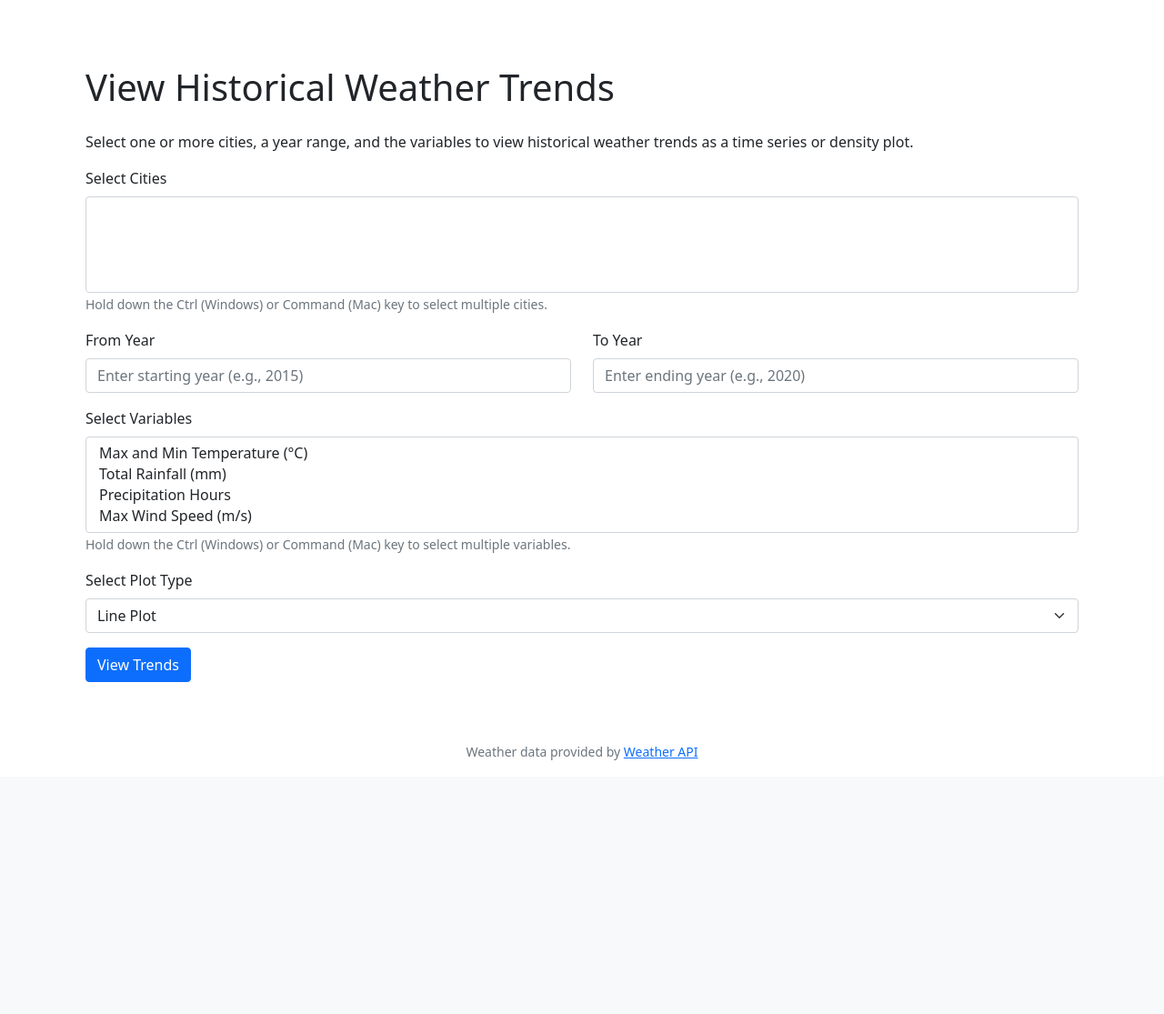
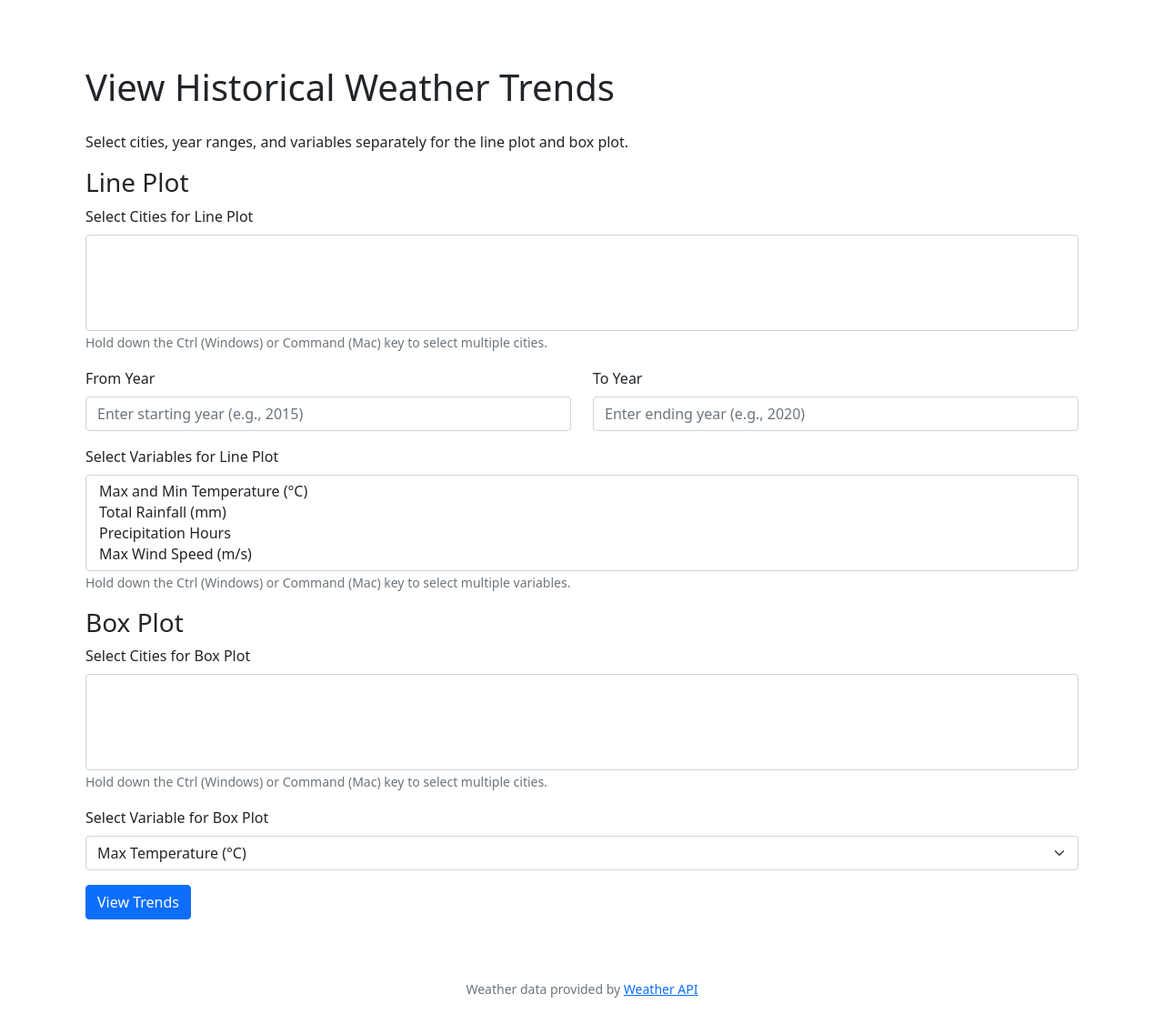
Before and after one commit to zombie-programmer-code/DA332_course_project_weather_visualization, a Python web app: template templates/historical_trends.html in a window 1280 px wide. Shown: the part 58-1173 px from the top of the page at 91% size. Before the commit the page ends 894 px from the top, so only its background shows below. Run offline with Jinja, Linux system fonts and the light colour scheme; the template is opened without the code that fills it, so the values that code supplies are empty.

Commit message:
added photos and updated templates

```diff
--- a/templates/historical_trends.html
+++ b/templates/historical_trends.html
@@ -7,14 +7,16 @@ Historical Weather Trends
 {% block main %}
 <div class="container mt-4">
     <h1 class="mb-4">View Historical Weather Trends</h1>
-    <p>Select one or more cities, a year range, and the variables to view historical weather trends as a time series or density plot.</p>
+    <p>Select cities, year ranges, and variables separately for the line plot and box plot.</p>
 
-    <!-- Form for selecting cities, year range, variables, and plot type -->
+    <!-- Form for selecting cities, year range, and variables -->
     <form action="/historical_trends" method="POST">
+        <!-- Line Plot Section -->
+        <h3>Line Plot</h3>
         <div class="row mb-3">
             <div class="col-md-12">
-                <label for="cities" class="form-label">Select Cities</label>
-                <select class="form-select" id="cities" name="cities" multiple required>
+                <label for="line_cities" class="form-label">Select Cities for Line Plot</label>
+                <select class="form-select" id="line_cities" name="line_cities" multiple required>
                     {% for city in city_names %}
                     <option value="{{ city }}">{{ city }}</option>
                     {% endfor %}
@@ -24,18 +26,18 @@ Historical Weather Trends
         </div>
         <div class="row mb-3">
             <div class="col-md-6">
-                <label for="from_year" class="form-label">From Year</label>
-                <input type="number" class="form-control" id="from_year" name="from_year" placeholder="Enter starting year (e.g., 2015)" required>
+                <label for="line_from_year" class="form-label">From Year</label>
+                <input type="number" class="form-control" id="line_from_year" name="line_from_year" placeholder="Enter starting year (e.g., 2015)" required>
             </div>
             <div class="col-md-6">
-                <label for="to_year" class="form-label">To Year</label>
-                <input type="number" class="form-control" id="to_year" name="to_year" placeholder="Enter ending year (e.g., 2020)" required>
+                <label for="line_to_year" class="form-label">To Year</label>
+                <input type="number" class="form-control" id="line_to_year" name="line_to_year" placeholder="Enter ending year (e.g., 2020)" required>
             </div>
         </div>
         <div class="row mb-3">
             <div class="col-md-12">
-                <label for="variables" class="form-label">Select Variables</label>
-                <select class="form-select" id="variables" name="variables" multiple required>
+                <label for="line_variables" class="form-label">Select Variables for Line Plot</label>
+                <select class="form-select" id="line_variables" name="line_variables" multiple required>
                     <option value="temperature">Max and Min Temperature (°C)</option>
                     <option value="total_rainfall">Total Rainfall (mm)</option>
                     <option value="precipitation_hours">Precipitation Hours</option>
@@ -44,14 +46,33 @@ Historical Weather Trends
                 <small class="form-text text-muted">Hold down the Ctrl (Windows) or Command (Mac) key to select multiple variables.</small>
             </div>
         </div>
+
+        <!-- Box Plot Section -->
+        <h3>Box Plot</h3>
         <div class="row mb-3">
             <div class="col-md-12">
-                <label for="plot_type" class="form-label">Select Plot Type</label>
-                <select class="form-select" id="plot_type" name="plot_type" required>
-                    <option value="line">Line Plot</option>
+                <label for="box_cities" class="form-label">Select Cities for Box Plot</label>
+                <select class="form-select" id="box_cities" name="box_cities" multiple required>
+                    {% for city in city_names %}
+                    <option value="{{ city }}">{{ city }}</option>
+                    {% endfor %}
+                </select>
+                <small class="form-text text-muted">Hold down the Ctrl (Windows) or Command (Mac) key to select multiple cities.</small>
+            </div>
+        </div>
+        <div class="row mb-3">
+            <div class="col-md-12">
+                <label for="box_variable" class="form-label">Select Variable for Box Plot</label>
+                <select class="form-select" id="box_variable" name="box_variable" required>
+                    <option value="max_temperature">Max Temperature (°C)</option>
+                    <option value="min_temperature">Min Temperature (°C)</option>
+                    <option value="total_rainfall">Total Rainfall (mm)</option>
+                    <option value="precipitation_hours">Precipitation Hours</option>
+                    <option value="max_wind_speed">Max Wind Speed (m/s)</option>
                 </select>
             </div>
         </div>
+
         <button type="submit" class="btn btn-primary">View Trends</button>
     </form>
 </div>
--- a/templates/home.html
+++ b/templates/home.html
@@ -13,7 +13,7 @@ Welcome to Weather Visualization!
     <div class="row mb-4 justify-content-center">
         <div class="col-md-6 col-lg-4">
             <div class="card h-100">
-                <img src="{{ url_for('static', filename='historical_trends.jpg') }}" class="card-img-top" alt="Historical Trends" style="height: 200px; object-fit: cover;">
+                <img src="{{ url_for('static', filename='historical_trends.png') }}" class="card-img-top" alt="Historical Trends" style="height: 200px; object-fit: cover;">
                 <div class="card-body">
                     <h5 class="card-title">Historical Trends</h5>
                     <p class="card-text">Analyze past weather data to uncover trends and patterns.</p>
@@ -33,7 +33,7 @@ Welcome to Weather Visualization!
         </div>
         <div class="col-md-6 col-lg-4">
             <div class="card h-100">
-                <img src="{{ url_for('static', filename='live_weather.jpg') }}" class="card-img-top" alt="Live Weather" style="height: 200px; object-fit: cover;">
+                <img src="{{ url_for('static', filename='live_weather.jpeg') }}" class="card-img-top" alt="Live Weather" style="height: 200px; object-fit: cover;">
                 <div class="card-body">
                     <h5 class="card-title">Live Weather</h5>
                     <p class="card-text">Check real-time weather conditions for your city.</p>
--- a/templates/layout.html
+++ b/templates/layout.html
@@ -50,7 +50,7 @@
 
     <!-- Footer -->
     <footer class="text-center text-muted py-3">
-        <small>Weather data provided by <a href="https://example.com/">Weather API</a></small>
+        <small>Weather data provided by <a href="https://open-meteo.com/">Weather API</a></small>
     </footer>
 </body>
 
```
Also changed, not shown: app.py (+57 -32 lines), templates/historical_trends_plot.html (+14 -19 lines), static/forecasts.jpg (added), static/historical_trends.png (added), static/live_weather.jpeg (added), 1 other file.
